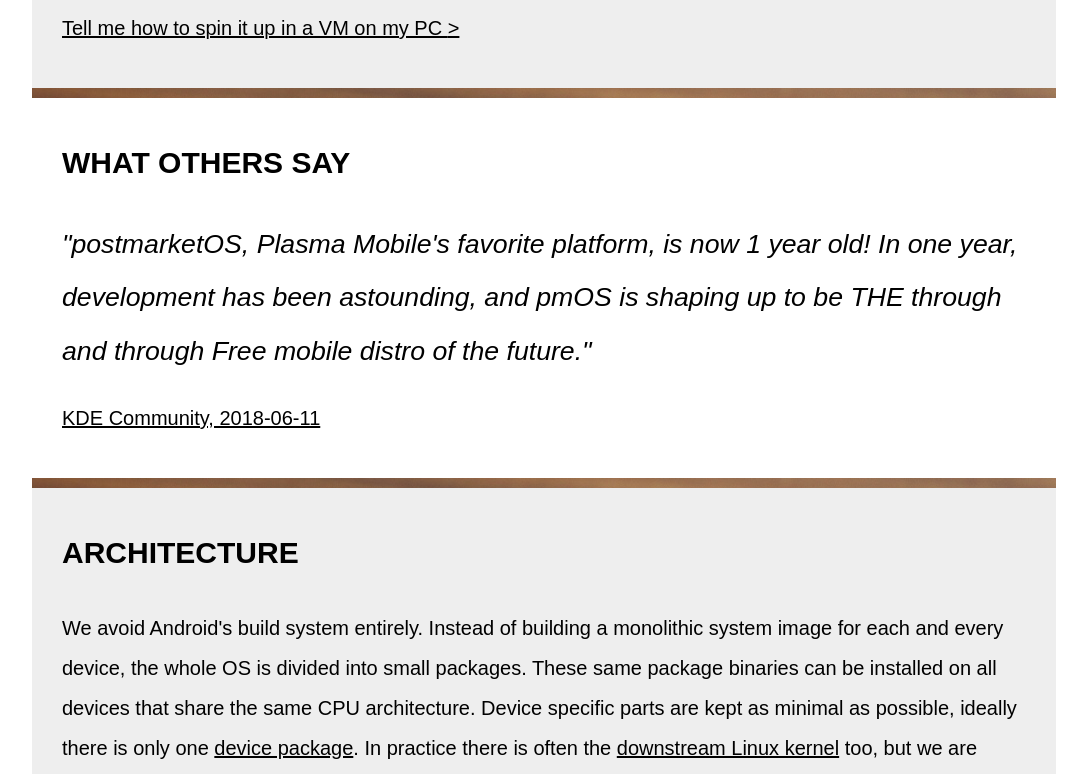
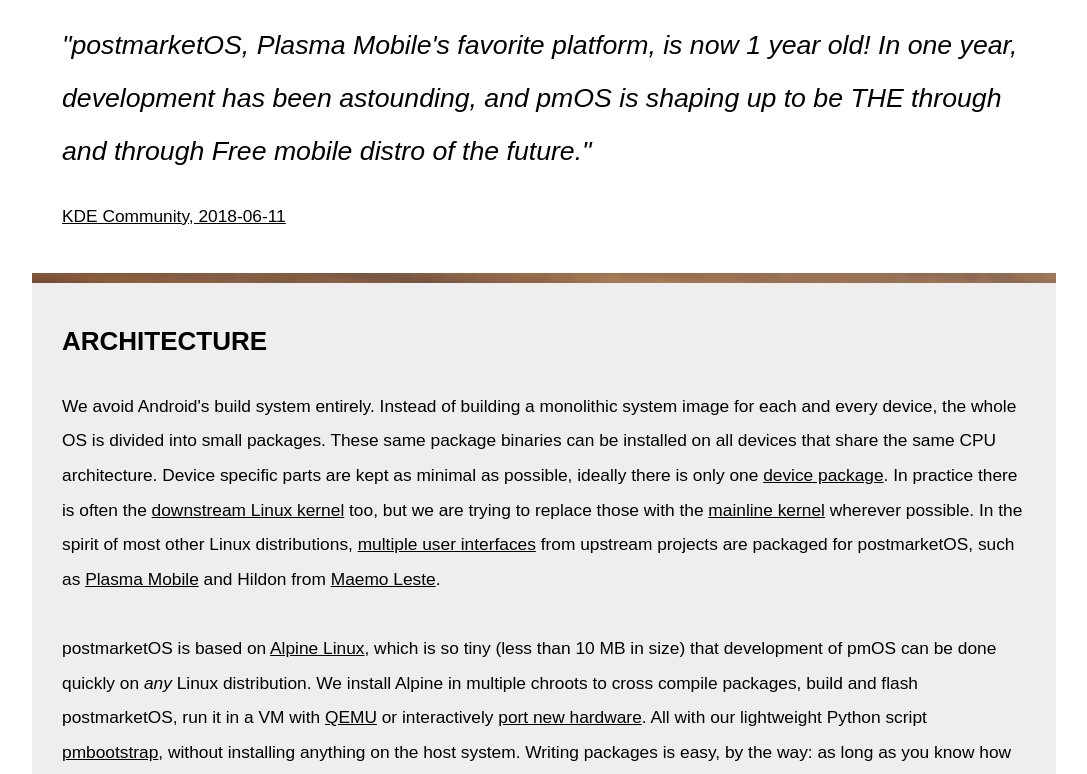
Before and after one commit to pmsourcedump/pmsourcedump.github.io, a plain HTML site: page index.html in a window 1280 px wide. Shown: the part 2022-2796 px from the top of the page, without its empty margins (96-1183 px from the left). Drawn offline with Linux system fonts and the light colour scheme.

Commit message:
smaller font size, Qemu => QEMU

```diff
--- a/index.html
+++ b/index.html
@@ -114,7 +114,7 @@ postmarketOS // real Linux distribution for phones
     We avoid Android's build system entirely. Instead of building a monolithic system image for each and every device, the whole OS is divided into small packages. These same package binaries can be installed on all devices that share the same CPU architecture. Device specific parts are kept as minimal as possible, ideally there is only one <a href="https://wiki.postmarketos.org/wiki/Device_specific_package">device package</a>. In practice there is often the <a href="https://wiki.postmarketos.org/wiki/Vendor_kernel_specific_package">downstream Linux kernel</a> too, but we are trying to replace those with the <a href="https://wiki.postmarketos.org/wiki/Mainlining_Guide">mainline kernel</a> wherever possible. In the spirit of most other Linux distributions, <a href="https://wiki.postmarketos.org/wiki/Category:Interface">multiple user interfaces</a> from upstream projects are packaged for postmarketOS, such as <a href="https://plasma-mobile.org">Plasma Mobile</a> and Hildon from <a href="https://maemo-leste.github.io/">Maemo Leste</a>.
     <br>
     <br>
-    postmarketOS is based on <a href="https://alpinelinux.org">Alpine Linux</a>, which is so tiny (less than 10 MB in size) that development of pmOS can be done quickly on <i>any</i> Linux distribution. We install Alpine in multiple chroots to cross compile packages, build and flash postmarketOS, run it in a VM with <a href="https://wiki.postmarketos.org/wiki/QEMU">Qemu</a> or interactively <a href="https://wiki.postmarketos.org/wiki/Porting_to_a_new_device">port new hardware</a>. All with our lightweight Python script <a href="https://gitlab.com/postmarketOS/pmbootstrap">pmbootstrap</a>, without installing anything on the host system. Writing packages is easy, by the way: as long as you know how to write shell scripts, you are good to go. We have continuous integration in place that makes sure everything builds that gets submitted to <a href="https://gitlab.com/postmarketOS/pmaports/">our packages repository</a>, among other sanity checks.
+    postmarketOS is based on <a href="https://alpinelinux.org">Alpine Linux</a>, which is so tiny (less than 10 MB in size) that development of pmOS can be done quickly on <i>any</i> Linux distribution. We install Alpine in multiple chroots to cross compile packages, build and flash postmarketOS, run it in a VM with <a href="https://wiki.postmarketos.org/wiki/QEMU">QEMU</a> or interactively <a href="https://wiki.postmarketos.org/wiki/Porting_to_a_new_device">port new hardware</a>. All with our lightweight Python script <a href="https://gitlab.com/postmarketOS/pmbootstrap">pmbootstrap</a>, without installing anything on the host system. Writing packages is easy, by the way: as long as you know how to write shell scripts, you are good to go. We have continuous integration in place that makes sure everything builds that gets submitted to <a href="https://gitlab.com/postmarketOS/pmaports/">our packages repository</a>, among other sanity checks.
     <br>
     <br>
     The above design decisions make it feasible to keep the system up-to-date, for all devices at once! Compared to Android, it makes development more efficient and democratic: <a href="/blog/2017/12/31/219-days-of-postmarketOS/#binary-repository">you don't need to afford a powerful and expensive PC</a> to rebuild the entire OS. Just build the tiny part that you are interested in modifying.
--- a/static/css/base.css
+++ b/static/css/base.css
@@ -22,7 +22,7 @@ body {
     background: white;
     font-family: sans-serif;
     line-height: 2;
-    font-size: 15pt;
+    font-size: 13pt;
 }
 
 /* MAIN */
```
